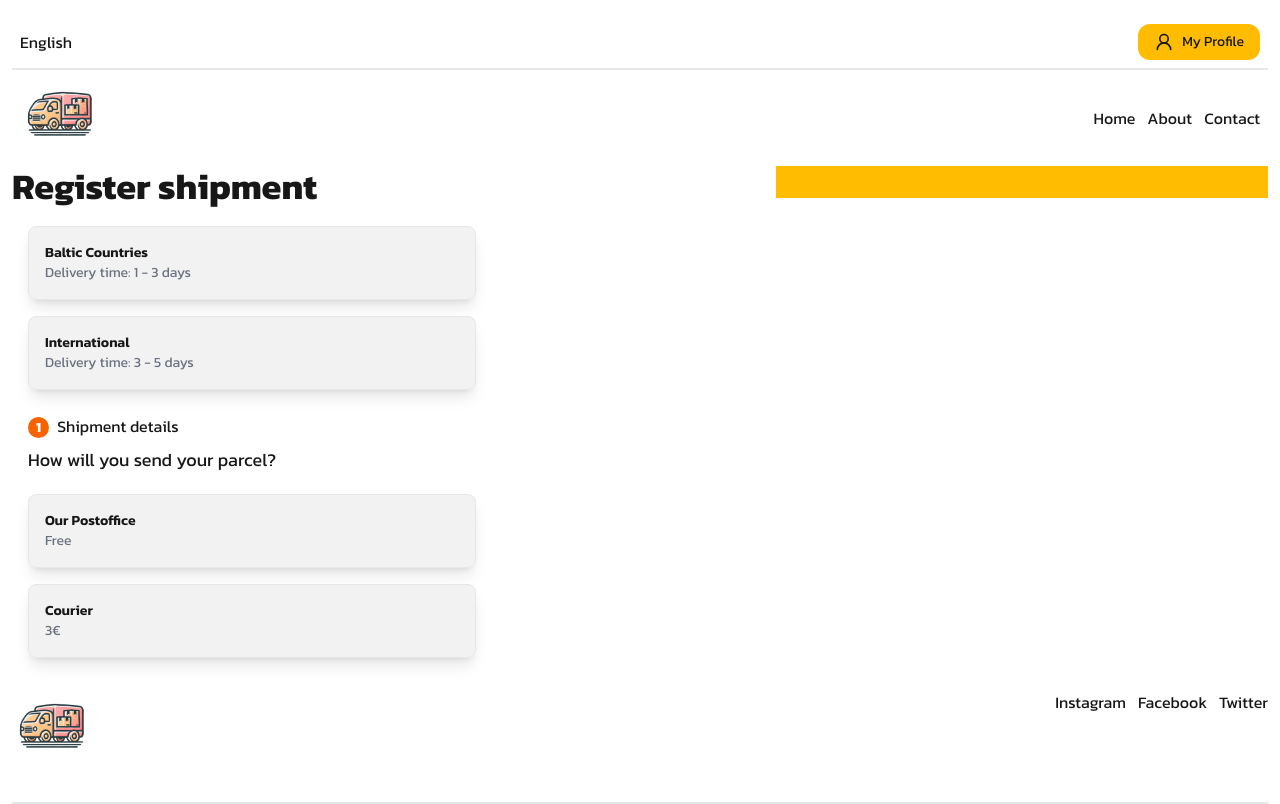
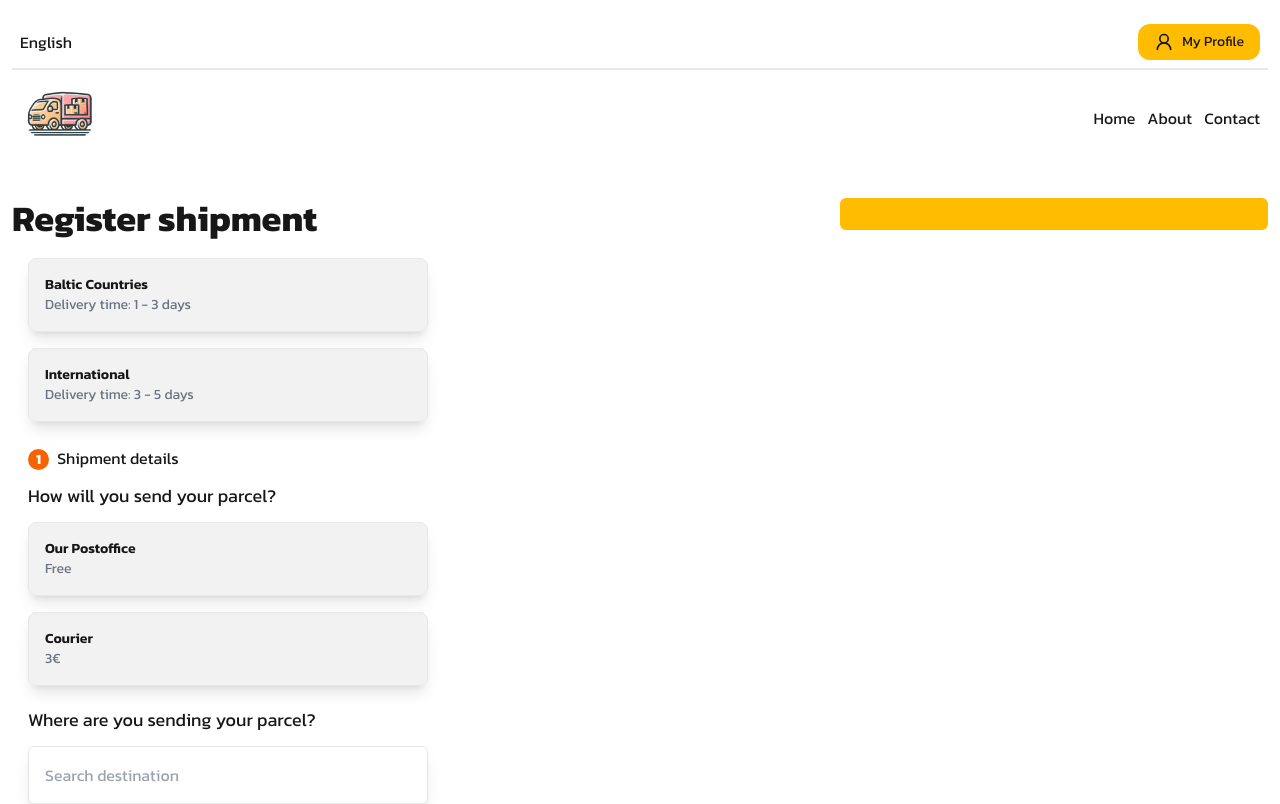
Before and after one commit to saveljev27/parcel-tracker, a Next.js app: page /parcel in a window 1280 px wide. Shown: the top 804 px of the page. Built offline with nearby package versions, Linux system fonts and the light colour scheme.

Commit message:
parcel: parcel page update

```diff
--- a/app/parcel/page.tsx
+++ b/app/parcel/page.tsx
@@ -15,16 +15,20 @@ export default function Parcel() {
     value: string;
     name: string;
   }) => {
-    if (name === 'delivery') setSelectedDelivery(value);
-    if (name === 'carrier') setSelectedCarrier(value);
+    name === 'delivery' && setSelectedDelivery(value);
+    name === 'carrier' && setSelectedCarrier(value);
   };
 
   return (
-    <div className="flex">
+    <div className="flex min-h-[60vh]">
       <div className="grow">
         <h1 className="text-4xl font-bold">Register shipment</h1>
         <section className="px-4 mt-5">
-          <Radio options={deliveryOptions} onSelect={handleSelectedValue} />
+          <Radio
+            options={deliveryOptions}
+            selectedOption={selectedDelivery}
+            onSelect={handleSelectedValue}
+          />
         </section>
 
         <section className="px-4 mt-6">
@@ -34,16 +38,67 @@ export default function Parcel() {
             </span>
             Shipment details
           </h1>
-          <h1 className="font-semobild text-lg mt-2 mb-5">
+          <h1 className="font-semobild text-lg mt-3 mb-3">
             How will you send your parcel?
           </h1>
-          <Radio options={carrierOptions} onSelect={handleSelectedValue} />
+          <Radio
+            options={carrierOptions}
+            selectedOption={selectedCarrier}
+            onSelect={handleSelectedValue}
+          />
+          <div className="mt-5 max-w-[400px] ">
+            {selectedCarrier === 'courier' && (
+              <>
+                <h1 className="font-semobild text-lg mt-3 mb-3">
+                  Where can the courier pick up your shipment?
+                </h1>
+                <input
+                  placeholder="Search destination"
+                  className="border rounded-md p-4 w-[400px] shadow-lg"
+                  type="text"
+                />
+              </>
+            )}
+            <div>
+              <h1 className="font-semobild text-lg mt-3 mb-3">
+                Where are you sending your parcel?
+              </h1>
+              <div className="flex gap-2">
+                {selectedDelivery === 'baltics' && (
+                  <div className="flex flex-col justify-center border max-w-[30%] p-1 rounded-lg shadow-lg transition cursor-pointer ">
+                    <label
+                      className="text-sm ml-1 text-gray-500"
+                      htmlFor="balticscountries"
+                    >
+                      Country
+                    </label>
+                    <select id="balticscountries" name="balticscountries">
+                      <option value="Latvia" defaultValue={'Latvia'}>
+                        Latvia
+                      </option>
+                      <option value="Lithuania">Lithuania</option>
+                      <option value="Estonia">Estonia</option>
+                    </select>
+                  </div>
+                )}
+                <input
+                  placeholder="Search destination"
+                  className="border rounded-md p-4 w-[400px] shadow-lg"
+                  type="text"
+                />
+              </div>
+            </div>
+          </div>
         </section>
       </div>
       <div className="grow">
-        <div className="bg-primary flex flex-col p-4">
-          {selectedDelivery && <span>Delivery: {selectedDelivery}</span>}
-          {selectedCarrier && <span>Carrier: {selectedCarrier}</span>}
+        <div className="bg-primary rounded-md flex flex-col p-4">
+          {selectedDelivery && (
+            <span className="text-xl ">Delivery: {selectedDelivery}</span>
+          )}
+          {selectedCarrier && (
+            <span className="text-xl">Carrier: {selectedCarrier}</span>
+          )}
         </div>
       </div>
     </div>
--- /dev/null
+++ b/app/tracker/page.tsx
@@ -0,0 +1,22 @@
+'use client';
+import Button from '@/components/UI/Button';
+import Button2 from '@/components/UI/Button2';
+import { useState } from 'react';
+
+export default function Tracker() {
+  const [count, setCount] = useState<number>(0);
+  const [count2, setCount2] = useState<number>(0);
+
+  const handleChange = (value: number) => {
+    setCount2(value);
+  };
+
+  return (
+    <div>
+      <Button onClick={() => setCount(count + 1)} />
+      <p>{count}</p>
+      <Button2 onChange={handleChange} />
+      <p>{count2}</p>
+    </div>
+  );
+}
--- a/components/Footer.tsx
+++ b/components/Footer.tsx
@@ -2,7 +2,7 @@ import Image from 'next/image';
 
 export function Footer() {
   return (
-    <footer className="mb-10">
+    <footer>
       <div className="flex justify-between mt-8">
         <Image src="/img/logo.png" alt="logo" width={80} height={80} />
         <div>
--- a/components/Header.tsx
+++ b/components/Header.tsx
@@ -4,7 +4,7 @@ import { UserRound } from 'lucide-react';
 
 export function Header() {
   return (
-    <header>
+    <header className="mb-8">
       <div className="flex justify-between border-b-2 p-2 items-center justify-items-center">
         <div>English</div>
         <button className="bg-primary py-2 px-4 rounded-xl text-hover text-sm flex gap-2">
--- a/components/Main.tsx
+++ b/components/Main.tsx
@@ -4,7 +4,7 @@ import Link from 'next/link';
 export function Main() {
   return (
     <main>
-      <div className="flex gap-4 mt-8 min-h-[60vh]">
+      <div className="flex gap-4 min-h-[60vh]">
         <div className="bg-[#fff7e7] flex flex-col justify-center py-20 grow rounded-lg shadow-md hover:shadow-lg transition">
           <Send size={55} className="mx-auto mb-4" color="#F86300" />
           <h1 className="text-center text-lg">Ready to send?</h1>
@@ -17,7 +17,7 @@ export function Main() {
         <div className="bg-[#FAEAFD] flex flex-col justify-center py-20 grow rounded-lg shadow-md hover:shadow-lg transition">
           <ScanSearch size={55} className="mx-auto mb-4" color="#F86300" />
           <h1 className="text-center text-lg">Where is my parcel?</h1>
-          <Link href="/parcel" className="mx-auto">
+          <Link href="/tracker" className="mx-auto">
             <button className="border border-black py-2 px-4 rounded-xl mt-2 hover:border-opacity-60 transition">
               <span className="text-lg">Start tracking</span>
             </button>
--- /dev/null
+++ b/components/UI/Button.tsx
@@ -0,0 +1,9 @@
+export default function Button({ onClick }: { onClick?: () => void }) {
+  return (
+    <div className="flex flex-col gap-5">
+      <button onClick={onClick} className="bg-primary py-2 px-4 rounded-xl">
+        Click on me
+      </button>
+    </div>
+  );
+}
--- /dev/null
+++ b/components/UI/Button2.tsx
@@ -0,0 +1,24 @@
+import { useState } from 'react';
+
+export default function Button2({
+  onChange,
+}: {
+  onChange: (value: number) => void;
+}) {
+  const [count, setCount] = useState<number>(0);
+
+  const handleClick = () => {
+    onChange(count);
+    setCount(count + 1);
+  };
+
+  console.log(count);
+
+  return (
+    <div className="flex flex-col gap-5">
+      <button onClick={handleClick} className="bg-primary py-2 px-4 rounded-xl">
+        Click on me
+      </button>
+    </div>
+  );
+}
--- a/components/UI/Radio.tsx
+++ b/components/UI/Radio.tsx
@@ -1,25 +1,22 @@
-import { useState } from 'react';
 import { RadioOption } from '@/constants/radio';
-import { on } from 'events';
 
 export function Radio({
   options,
+  selectedOption,
   onSelect,
 }: {
   options: RadioOption[];
+  selectedOption: string | undefined;
   onSelect: (params: { value: string; name: string }) => void;
 }) {
-  const [selectedOption, setSelectedOption] = useState<string>();
-
   return (
     <div className="flex flex-col gap-4">
       {options.map(({ label, value, info, name }) => (
         <div
-          className={`p-4 bg-black/5 rounded-lg shadow-lg  max-w-md hover:bg-black/10 transition cursor-pointer border ${
+          className={`p-4 bg-black/5 rounded-lg shadow-lg max-w-[400px] hover:bg-black/10 transition cursor-pointer border ${
             selectedOption === value ? ' border-primary' : ''
           }`}
           onClick={() => {
-            setSelectedOption(value);
             onSelect({
               value,
               name,
```
